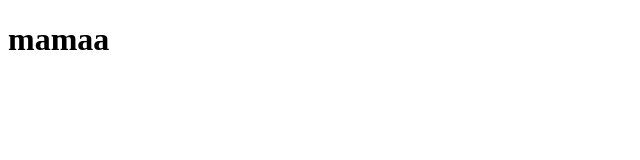
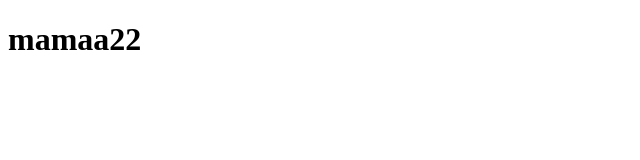
Before and after one commit to soufian-haskouk/project-2, a plain HTML site: page index.html in a window 1280 px wide. Shown: the full height of the page, 0-640 px from the left. Drawn offline with Linux system fonts and the light colour scheme.

Commit message:
mama2222222

```diff
--- a/index.html
+++ b/index.html
@@ -6,7 +6,7 @@
     <title>Document</title>
 </head>
 <body>
-    <h1> mamaa</h1>
+    <h1> mamaa22</h1>
 
     <script src="app.js"></script>
 </body>
```
